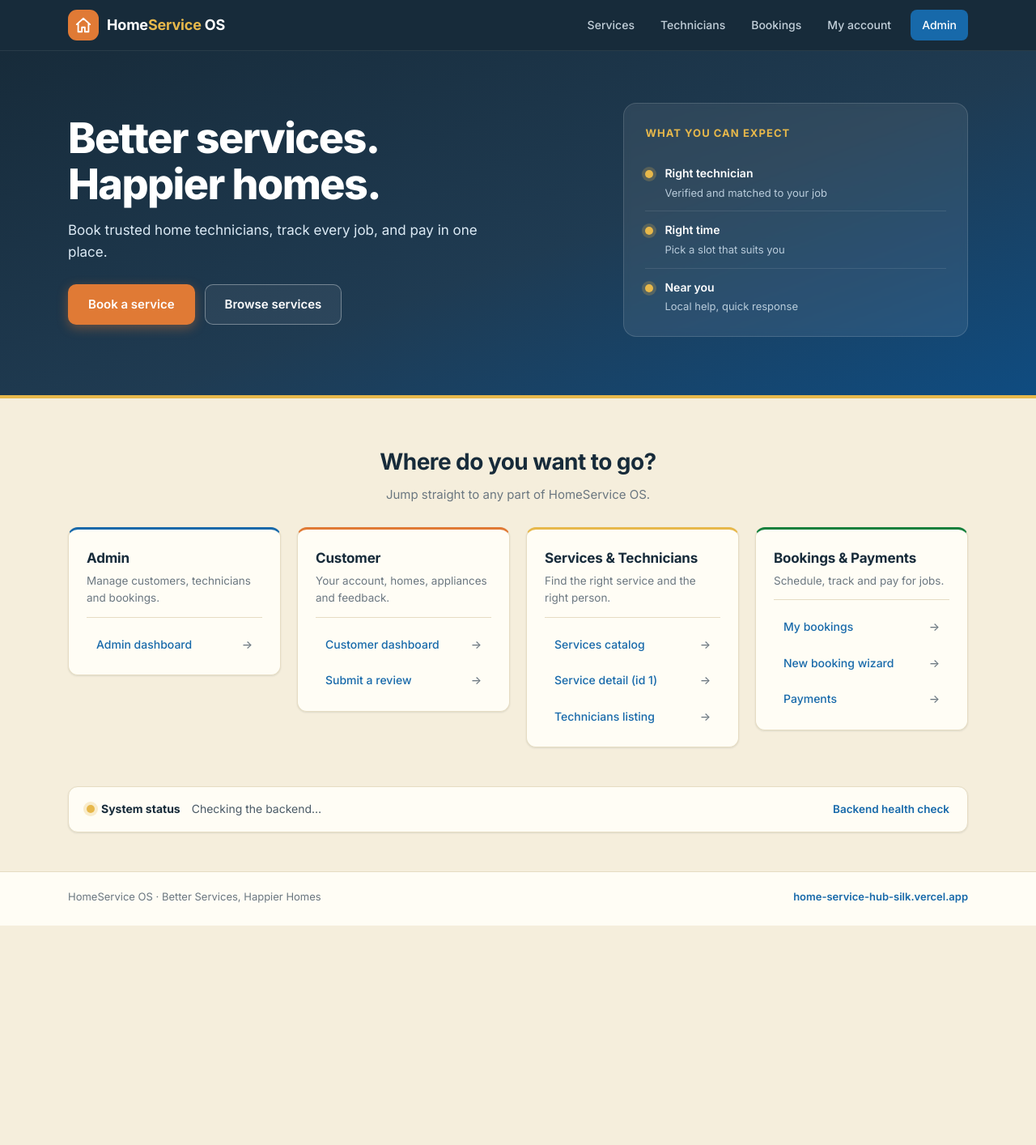
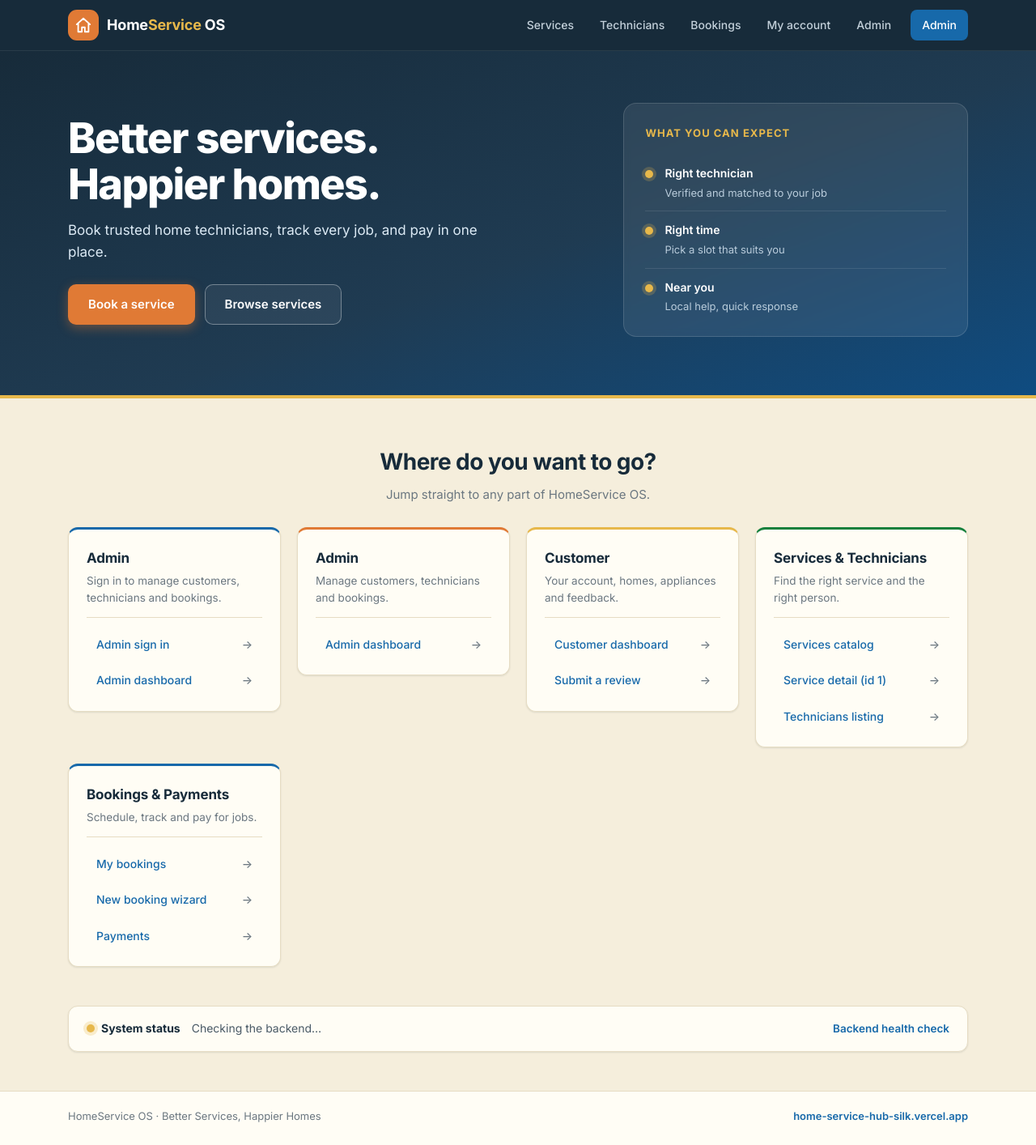
Before and after one commit to kalyan-91/home_service_hub, a Flask app: page / in a window 1280 px wide. Shown: the whole page at 81% size. Before the commit the page ends 1143 px from the top, so only its background shows below. Run offline with Flask 3, Linux system fonts and the light colour scheme; parts of the project's set-up code (start-up, migrations or seed data) failed here and were passed over.

Commit message:
Update base.html

```diff
--- a/templates/base.html
+++ b/templates/base.html
@@ -26,6 +26,7 @@
       <a href="/bookings">Bookings</a>
       <a href="/customer">My account</a>
       <a href="/admin/dashboard">Admin</a>
+      <a href="/admin/login">Admin</a>
     </nav>
   </div>
 </div>
@@ -51,6 +52,7 @@
   </div>
 </header>
 
+
 <main class="links">
   <div class="wrap">
     <div class="section-head">
@@ -59,6 +61,17 @@
     </div>
 
     <div class="grid">
+
+
+      <section class="card" id="admin">
+        <h3>Admin</h3>
+        <p>Sign in to manage customers, technicians and bookings.</p>
+        <ul>
+          <li><a href="/admin/login">Admin sign in</a></li>
+          <li><a href="/admin/dashboard">Admin dashboard</a></li>
+        </ul>
+      </section>
+
       <section class="card" id="admin">
         <h3>Admin</h3>
         <p>Manage customers, technicians and bookings.</p>
@@ -66,6 +79,7 @@
           <li><a href="/admin/dashboard">Admin dashboard</a></li>
         </ul>
       </section>
+
 
       <section class="card" id="customer">
         <h3>Customer</h3>
```
